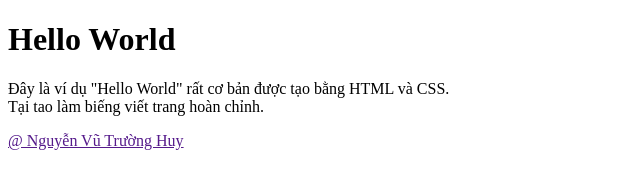
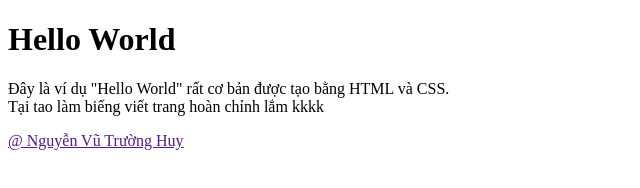
Before and after one commit to truonghuy6101/onvices, a plain HTML site: page index.html in a window 1280 px wide. Shown: the full height of the page, 0-640 px from the left. Drawn offline with Linux system fonts and the light colour scheme.

Commit message:
Update index.html

```diff
--- a/index.html
+++ b/index.html
@@ -1,11 +1,11 @@
 <!DOCTYPE html>
 <head>
-	<title>HTML and CSS "Hello World"</title>
+	<title>OVCS Technology - Onvices</title>
 
 </head>
 <body>
 	<h1>Hello World </h1>
-	<p>Đây là ví dụ "Hello World" rất cơ bản được tạo bằng HTML và CSS. </br>Tại tao làm biếng viết trang hoàn chỉnh.  </p>
+	<p>Đây là ví dụ "Hello World" rất cơ bản được tạo bằng HTML và CSS. </br>Tại tao làm biếng viết trang hoàn chỉnh lắm kkkk  </p>
 <a href="">@ Nguyễn Vũ Trường Huy </a>
 </body>
 </html>
```
